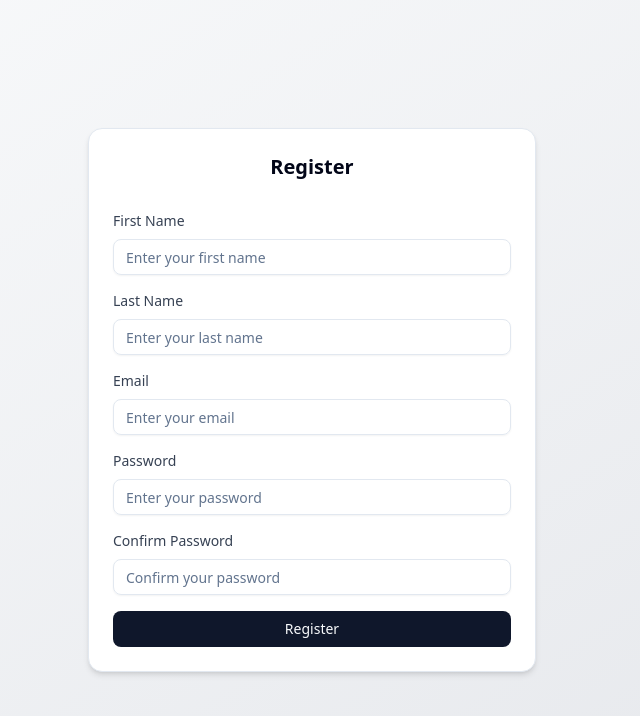
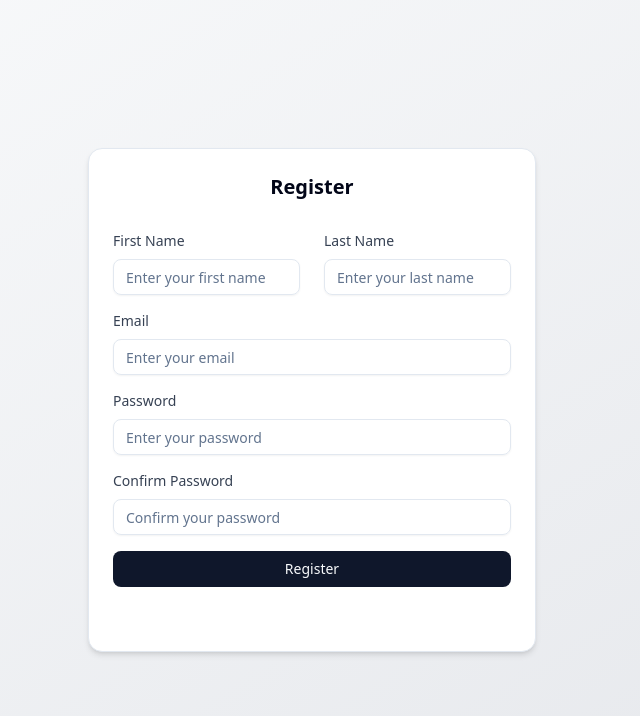
Before and after one commit to viktorholk/scrape-wise, a React (Vite) app in the folder apps/frontend/: page /register in a window 1280 px wide. Shown: the top 716 px of the page, without its empty margins (328-968 px from the left). Built offline with nearby package versions, Linux system fonts and the light colour scheme.

Commit message:
Fixed form on login and register. fixed user context. fixed firstname and lastname in backend

```diff
--- a/apps/frontend/src/UserContext.tsx
+++ b/apps/frontend/src/UserContext.tsx
@@ -45,7 +45,7 @@ export const UserProvider: React.FC<{ children: React.ReactNode }> = ({ children
       const token = getCookie("token");
       if (token) {
         const payload = parseJwt(token);
-        if (payload && payload.firstname && payload.lastname && payload.email) {
+        if (payload && payload.email) {
           setUser({
             firstname: payload.firstname,
             lastname: payload.lastname,
--- a/apps/frontend/src/components/AppLayout.tsx
+++ b/apps/frontend/src/components/AppLayout.tsx
@@ -22,6 +22,7 @@ import {
   DropdownMenuContent,
   DropdownMenuItem,
   DropdownMenuLabel,
+  DropdownMenuSeparator,
   DropdownMenuTrigger,
 } from "./ui/dropdown-menu";
 import { Toaster } from "sonner";
@@ -156,15 +157,9 @@ function SidebarLayout({
                     </div>
                   </div>
                 </DropdownMenuLabel>
+                <DropdownMenuSeparator/>
                 <DropdownMenuItem>
-                  <DropdownMenuItem asChild>
-                    <Link to="/settings">
-                      <span>Settings</span>
-                    </Link>
-                  </DropdownMenuItem>
-                </DropdownMenuItem>
-                <DropdownMenuItem>
-                  <LogoutButton />
+                  <LogoutButton/>
                 </DropdownMenuItem>
               </DropdownMenuContent>
             </DropdownMenu>
--- a/apps/frontend/src/components/LogoutButton.tsx
+++ b/apps/frontend/src/components/LogoutButton.tsx
@@ -1,16 +1,17 @@
+import { LogOut } from 'lucide-react';
 import { useNavigate } from 'react-router-dom';
 
 export default function LogoutButton() {
   const navigate = useNavigate();
 
   const handleLogout = () => {
-    localStorage.removeItem('token'); // Clear the token
-    navigate('/login'); // Redirect to login
+    localStorage.removeItem('token');
+    navigate('/login');
   };
 
   return (
-    <button onClick={handleLogout} className="text-red-500">
-      Logout
+    <button onClick={handleLogout} className="w-full text-muted-foreground flex gap-2 items-center ">
+      <LogOut/> Logout
     </button>
   );
 }
--- a/apps/frontend/src/pages/Login.tsx
+++ b/apps/frontend/src/pages/Login.tsx
@@ -3,7 +3,7 @@ import { useNavigate, Link } from 'react-router-dom';
 import { Input } from "@/components/ui/input";
 import { Button } from "@/components/ui/button";
 import { Card, CardContent, CardHeader, CardTitle } from "@/components/ui/card";
-import { loginUser } from '@/services'; // Import the service function
+import { loginUser } from '@/services';
 
 export default function Login() {
   const [email, setEmail] = useState('');
@@ -12,7 +12,9 @@ export default function Login() {
   const [error, setError] = useState('');
   const navigate = useNavigate();
 
-  const handleLogin = async () => {
+  const handleFormSubmit = async (event: React.FormEvent<HTMLFormElement>) => {
+    event.preventDefault();
+
     if (!email || !password) {
       setError('Please fill in both fields.');
       return;
@@ -22,7 +24,7 @@ export default function Login() {
     setError('');
 
     try {
-      const { token} = await loginUser(email, password);
+      const { token } = await loginUser(email, password);
 
       // Save the token in cookies
       document.cookie = `token=${token}; path=/; secure; samesite=strict`;
@@ -42,7 +44,8 @@ export default function Login() {
           <CardTitle className="text-xl text-center">Login</CardTitle>
         </CardHeader>
         <CardContent className="space-y-4">
-          {error && <p className="text-red-500 text-sm">{error}</p>}
+          <form onSubmit={handleFormSubmit}>
+            <div className="flex flex-col gap-4">
               <div className="space-y-2">
                 <label htmlFor="email-input" className="block text-sm font-medium text-gray-700 dark:text-gray-300">
                   Email
@@ -67,9 +70,15 @@ export default function Login() {
                   onChange={(e) => setPassword(e.target.value)}
                 />
               </div>
-          <Button onClick={handleLogin} className="w-full" disabled={loading}>
+              <Button className="w-full" type="submit" disabled={loading}>
                 {loading ? 'Logging in...' : 'Login'}
               </Button>
+            </div>
+
+            <div className='p-3 h-10'>
+              {error && <p className="text-red-500 text-sm text-center">{error}</p>}
+            </div>
+          </form>
           <p className="text-sm text-center">
             Don't have an account? <Link to="/register" className="text-blue-500">Register</Link>
           </p>
--- a/apps/frontend/src/pages/Register.tsx
+++ b/apps/frontend/src/pages/Register.tsx
@@ -15,7 +15,9 @@ export default function Register() {
   const [error, setError] = useState('');
   const navigate = useNavigate();
 
-  const handleRegister = async () => {
+  const handleFormSubmit = async (event: React.FormEvent<HTMLFormElement>) => {
+    event.preventDefault();
+
     if (!firstname || !lastname || !email || !password || !confirmPassword) {
       setError('Please fill in all fields.');
       return;
@@ -30,13 +32,15 @@ export default function Register() {
     setError('');
 
     try {
-      await registerUser({ firstname, lastname, email, password }); // Use the service function
+      await registerUser({ firstname, lastname, email, password });
       navigate('/login');
     } catch (err: any) {
       setError(err.message);
     } finally {
       setLoading(false);
     }
+
+
   };
 
   return (
@@ -46,8 +50,9 @@ export default function Register() {
           <CardTitle className="text-xl text-center">Register</CardTitle>
         </CardHeader>
         <CardContent className="space-y-4">
-          {error && <p className="text-red-500 text-sm">{error}</p>}
-          <div className="space-y-2">
+          <form onSubmit={handleFormSubmit} className="space-y-4">
+            <div className="flex space-x-6">
+              <div className="space-y-2 flex-1">
                 <label htmlFor="firstname-input" className="block text-sm font-medium text-gray-700 dark:text-gray-300">
                   First Name
                 </label>
@@ -59,7 +64,7 @@ export default function Register() {
                   onChange={(e) => setFirstname(e.target.value)}
                 />
               </div>
-          <div className="space-y-2">
+              <div className="space-y-2 flex-1">
                 <label htmlFor="lastname-input" className="block text-sm font-medium text-gray-700 dark:text-gray-300">
                   Last Name
                 </label>
@@ -70,6 +75,7 @@ export default function Register() {
                   value={lastname}
                   onChange={(e) => setLastname(e.target.value)}
                 />
+              </div>
             </div>
             <div className="space-y-2">
               <label htmlFor="email-input" className="block text-sm font-medium text-gray-700 dark:text-gray-300">
@@ -107,9 +113,13 @@ export default function Register() {
                 onChange={(e) => setConfirmPassword(e.target.value)}
               />
             </div>
-          <Button onClick={handleRegister} className="w-full" disabled={loading}>
+            <Button className="w-full" type="submit" disabled={loading}>
               {loading ? 'Registering...' : 'Register'}
             </Button>
+          </form>
+          <div className='p-3 h-5'>
+              {error && <p className="text-red-500 text-sm text-center">{error}</p>}
+            </div>
         </CardContent>
       </Card>
     </div>
```
Also changed, not shown: 1 other file (tests, documents, lock files or other folders). Lines whose indentation alone changed are shown as unchanged.
